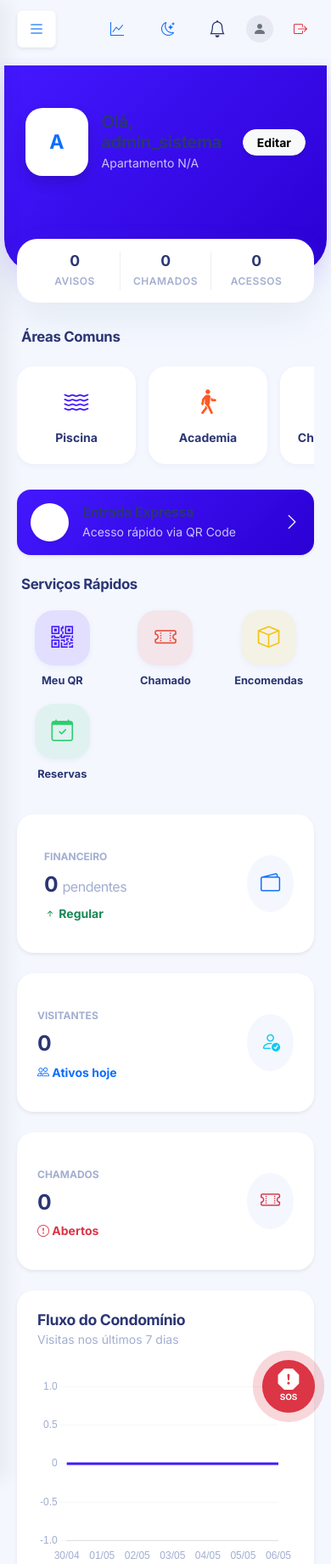
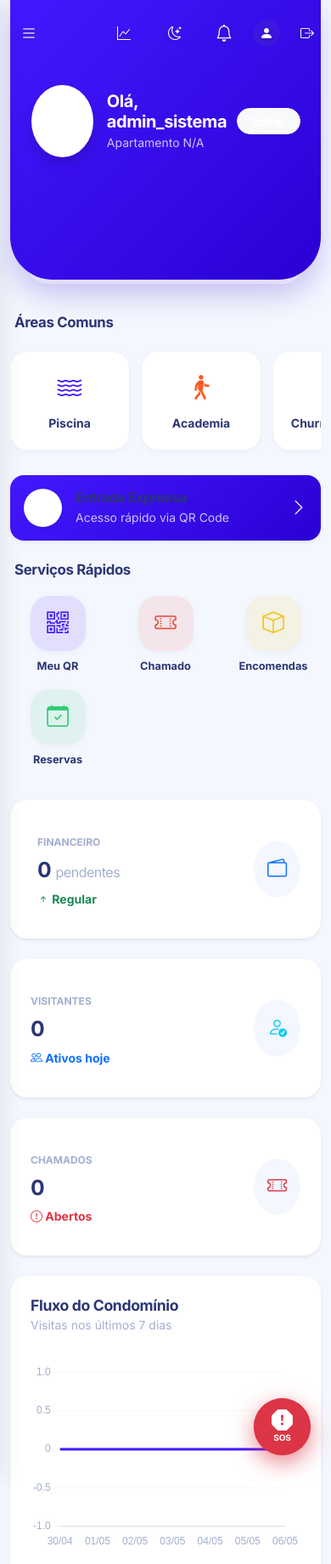
Before and after one commit to italoTT1995/condogest, a Flask app: page / in a window 390 px wide. Shown: the top 1840 px of the page at 85% size. Run offline with Flask 3, Linux system fonts and the light colour scheme; the visitor is signed in with stand-in values (Sample User, id 1); some libraries are stand-ins or nearby versions.

Commit message:
Final Polish: Transparent Navbar and Perfect Header Alignment

```diff
--- a/app/static/css/style.css
+++ b/app/static/css/style.css
@@ -630,24 +630,91 @@ a {
         transform: scale(0.85);
     }
 
-    /* Premium Mobile Tweaks - Ensuring it looks good without breaking global shell */
+    /* Premium Mobile Shell - Full Transparency & App Feel */
+    .navbar {
+        position: absolute !important;
+        top: 0;
+        left: 0;
+        right: 0;
+        background: transparent !important;
+        border: none !important;
+        box-shadow: none !important;
+        z-index: 1060;
+        margin: 0 !important;
+        padding-top: 15px !important;
+    }
+
+    .navbar .bi, .navbar .nav-link, .navbar #sidebarCollapse {
+        color: white !important;
+        background: transparent !important;
+        border: none !important;
+        box-shadow: none !important;
+        text-shadow: 0 1px 3px rgba(0,0,0,0.3);
+    }
+
+    /* Hide the 'Transparência' text on mobile to save space */
+    .navbar .nav-link span {
+        display: none !important;
+    }
+
     #content {
-        padding: 0 !important; /* Full width for the gradient header to shine */
+        padding: 0 !important;
+        margin-top: 0 !important;
         width: 100%;
     }
 
-    /* Standard pages (not dashboard) should still have padding */
-    .container-fluid {
-        padding-left: 20px !important;
-        padding-right: 20px !important;
+    .profile-header-gradient {
+        background: linear-gradient(135deg, #4318FF 0%, #2B00D4 100%);
+        border-radius: 0 0 50px 50px;
+        padding: 100px 25px 120px 25px !important; /* Space for navbar */
+        margin: 0 !important;
+        color: white !important;
+        box-shadow: 0 15px 35px rgba(67, 24, 255, 0.2);
+        position: relative;
     }
 
-    /* Except for the dashboard mobile parts */
-    .profile-header-gradient {
-        /* Already defined above with correct margins */
+    .profile-header-gradient h5,
+    .profile-header-gradient small,
+    .profile-header-gradient .fw-bold,
+    .profile-header-gradient h6 {
+        color: white !important;
+    }
+
+    .profile-avatar-mobile {
+        width: 85px;
+        height: 85px;
+        border-radius: 50% !important; /* Circular avatar */
+        border: 4px solid rgba(255, 255, 255, 0.3);
+        object-fit: cover;
+        background: white;
+        box-shadow: var(--shadow-md);
+    }
+
+    .stats-bar-mobile {
+        background: var(--bg-surface);
+        border-radius: 28px;
+        padding: 20px 15px;
+        margin-top: -80px; /* Floating higher */
+        box-shadow: 0 10px 40px rgba(0,0,0,0.08);
+        display: flex;
+        justify-content: space-around;
+        text-align: center;
+        margin-bottom: 35px;
+        width: 90%;
+        margin-left: auto;
+        margin-right: auto;
     }
 
     .dashboard-container-mobile {
         padding: 0 20px;
     }
+
+    /* SOS Button Fixed */
+    .sos-float-btn {
+        bottom: 30px !important;
+        right: 25px !important;
+        width: 65px !important;
+        height: 65px !important;
+        box-shadow: 0 8px 25px rgba(220, 53, 69, 0.6) !important;
+    }
 }
--- a/app/templates/index.html
+++ b/app/templates/index.html
@@ -19,7 +19,7 @@
                 {% if current_user.profile_image and current_user.profile_image != 'default.jpg' %}
                     <img src="{{ url_for('static', filename='uploads/profiles/' + current_user.profile_image) }}" class="profile-avatar-mobile me-3 shadow" alt="Profile">
                 {% else %}
-                    <div class="profile-avatar-mobile me-3 shadow d-flex align-items-center justify-content-center bg-white text-primary fw-bold fs-3">
+                    <div class="profile-avatar-mobile me-3 shadow d-flex align-items-center justify-content-center bg-white text-primary fw-bold fs-2">
                         {{ current_user.username[0].upper() if current_user.username else 'U' }}
                     </div>
                 {% endif %}
```
